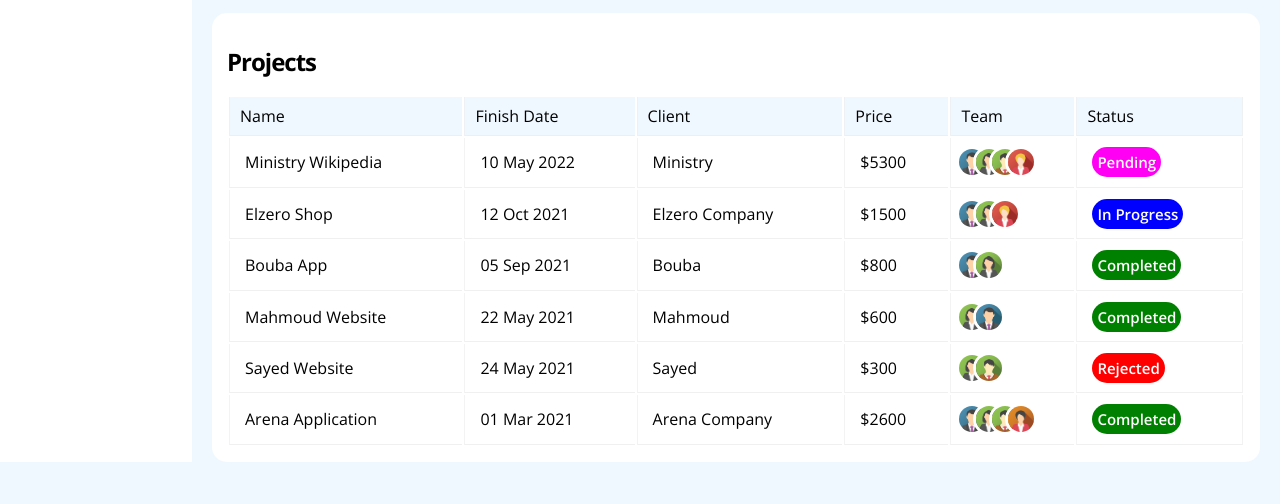
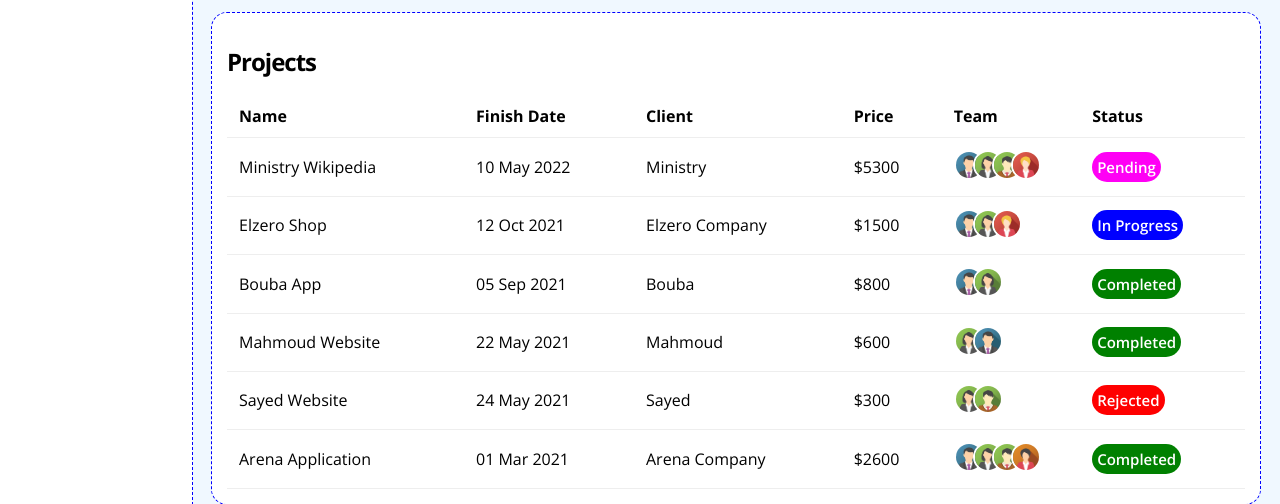
Before and after one commit to yhyymhmdsyd2-pixel/4th-project, a plain HTML site: page index.html in a window 1280 px wide. Shown: the part 2828-3332 px from the top of the page. Before the commit the page ends 3290 px from the top, so only its background shows below. Drawn offline with nearby package versions, Linux system fonts and the light colour scheme; a web font is replaced by a local one.

Commit message:
htis chang

```diff
--- a/css/pronjct.css
+++ b/css/pronjct.css
@@ -12,6 +12,11 @@ html{
 body{
     background-color: aliceblue;
     font-family: "Open Sans";
+}
+
+
+html, body {
+  overflow-x: hidden;
 }
 
 ul{
@@ -86,12 +91,12 @@ a{
 }
 
 /* تخطيط للصفحه قبل تنسيق العناصر */
-/* .grid-area {
+.grid-area {
   outline: 2px solid red;
 }
 .grid-area > * {
   outline: 1px dashed blue;
-} */
+}
 
 
 header{
@@ -850,58 +855,78 @@ footer{
     grid-area: footer;
 }
 
-.table{
+.table-container {
+    width: 100%;
     overflow-x: auto;
 }
 
-table{
-    min-width: 100%;
-}
-
-
-table thead td{
- background-color: aliceblue;
-    padding: 10px;
-
-}
-
-
-table tbody td{
-    padding: 15px;
-}
-
-td{
-    border-bottom: 1px solid #eeeeeed7;
-    border-left: 1px solid #eeeeeeb7;
-}
-
-@media(max-width:867px){
-    td{
-        font-size:9px;
-    }
-
-}
-
-td:last-child{
-    border-right: 1px solid #eeeeeec3;
-}
-
-tbody tr:hover{
+.responsive-table {
+    width: 100%;
+    border-collapse: collapse;
+    table-layout: auto;
+}
+
+.responsive-table th,
+.responsive-table td {
+    padding: 12px;
+    text-align: left;
+    border-bottom: 1px solid #eee;
+}
+
+.responsive-table img {
+        width: 30px;
+    height: 30px;
+    border-radius: 50%;
+    margin-right: -15px;
+    border: 2px solid white;
+}
+
+/* تأثير hover */
+.responsive-table tbody tr:hover {
     background-color: rgba(240, 248, 255, 0.615);
 }
 
-tbody td:hover{
+.responsive-table tbody td:hover {
     background-color: rgba(8, 114, 201, 0.368);
 }
 
-footer img{
-   border: 3px solid white;
-    margin: -10px;
-}
-
-.c-w{
-    color: white;
-}
+/* Responsive للشاشات الصغيرة */
+@media (max-width: 867px) {
+    .responsive-table thead {
+        display: none; /* إخفاء الهيدر */
+    }
+
+    .responsive-table tr {
+        display: block;
+        margin-bottom: 15px;
+        border: 1px solid #ddd;
+        border-radius: 10px;
+        padding: 10px;
+    }
+
+    .responsive-table td {
+               display: grid;
+        justify-content: space-between;
+        padding: 10px;
+        border: none;
+        border-bottom: 1px solid #eee;
+    }
+
+    .responsive-table td::before {
+        content: attr(data-label);
+        font-weight: bold;
+        color: #333;
+    }
+
+    .responsive-table img {
+               width: 25px;
+        height: 25px;
+        margin-right: 3px;
+        margin-top: -10px;
+        border: 2px solid white;
+    }
+}
+
 
 /* statr Settings */
 
--- a/index.html
+++ b/index.html
@@ -457,19 +457,19 @@
         </section>
         <footer class="bw br-10px mr-20 p-15">
             <h2 class="h2">Projects</h2>
-             <div class="table">
-                <table>
+             <div class="table-container">
+                <table class="responsive-table">
                      <thead>
                       <tr>
-                     <td>Name</td>
-                     <td>Finish Date</td>
-                     <td>Client</td>
-                     <td>Price</td>
-                     <td>Team</td>
-                     <td>Status</td>
+                     <th>Name</th>
+                     <th>Finish Date</th>
+                     <th>Client</th>
+                     <th>Price</th>
+                     <th>Team</th>
+                     <th>Status</th>
                       </tr>
                   </thead>
-                 <tbody>
+                 <tbody >
                      <tr>
                      <td>Ministry Wikipedia</td>
                      <td>10 May 2022</td>
```
